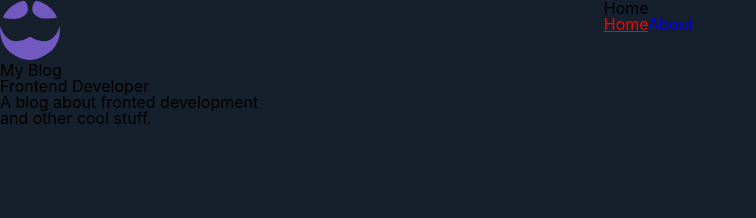
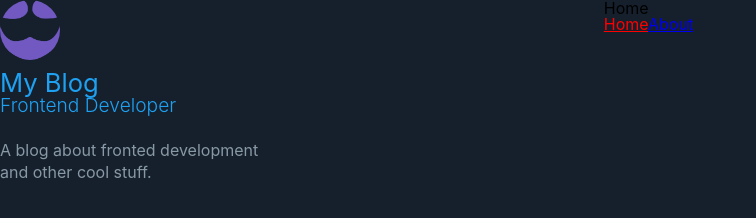
Before and after one commit to rodrigodasilva/gatsby-blog, a Gatsby site: page / in a window 1280 px wide. Shown: the whole page, without its empty margins (0-756 px from the left). Built offline with nearby package versions, Linux system fonts and the light colour scheme; Gatsby itself is replaced by a stand-in of ours.

Commit message:
26. Criando o Profile Component

```diff
--- a/src/components/Profile/index.js
+++ b/src/components/Profile/index.js
@@ -2,6 +2,7 @@ import React from 'react'
 import { useStaticQuery, graphql } from 'gatsby'
 
 import Avatar from '../Avatar'
+import * as S from './styled'
 
 const Profile = () => {
   const {
@@ -22,13 +23,16 @@ const Profile = () => {
   )
 
   return (
-    <div className="Profile-wrapper">
-      <Avatar />
-
-      <h1>{title}</h1>
-      <h2>{position}</h2>
-      <p>{description}</p>
-    </div>
+    <S.ProfileWrapper>
+      <S.ProfileLink>
+        <Avatar />
+        <S.ProfileAuthor>
+          <h1>{title}</h1>
+          <S.ProfilePosition><h2>{position}</h2></S.ProfilePosition>
+        </S.ProfileAuthor>
+      </S.ProfileLink>
+      <S.ProfileDescription>{description}</S.ProfileDescription>
+    </S.ProfileWrapper>
   )
 }
 
--- /dev/null
+++ b/src/components/Profile/styled.js
@@ -0,0 +1,35 @@
+import styled from 'styled-components'
+import { Link } from 'gatsby'
+
+export const ProfileWrapper = styled.section`
+  color: #8899a6;
+  display: flex;
+  flex-direction: column;
+`
+
+export const ProfileLink = styled(Link)`
+  color: #8899a6;
+  text-decoration: none;
+  transition: color 0.5s;
+
+  &:hover {
+    color: #1fa1f2;
+  }
+`
+
+export const ProfileAuthor = styled.h1`
+  font-size: 1.6rem;
+  margin: 0.5rem auto 1.5rem;
+`
+
+export const ProfilePosition = styled.small`
+  display: block;
+  font-size: 1.2rem;
+  font-weight: 300;
+`
+
+export const ProfileDescription = styled.p`
+  font-size: 1rem;
+  font-weight: 400;
+  line-height: 1.4;
+`
```
